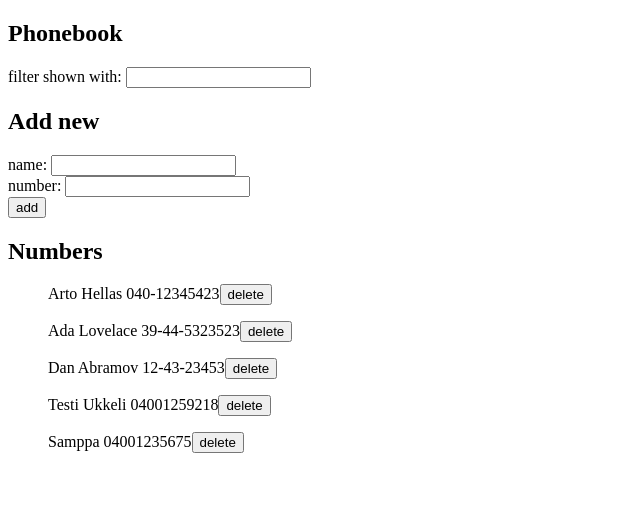
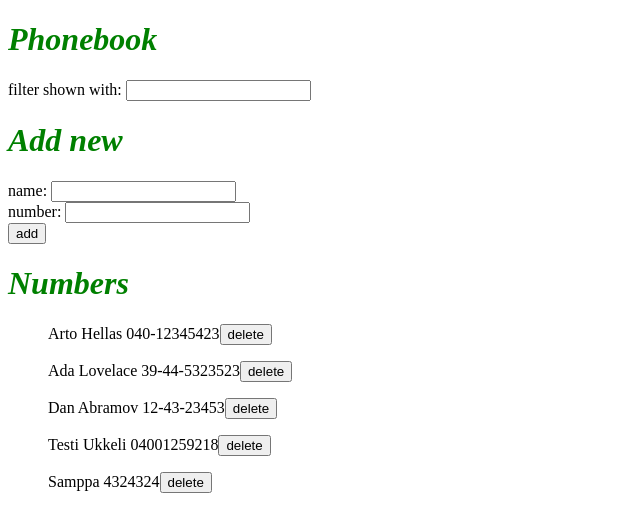
Before and after one commit to Samuliej/Fullstack-osa2, a React (Create React App) app in the folder puhelinluettelo/: page / in a window 1280 px wide. Shown: the top 532 px of the page, without its empty margins (0-640 px from the left). Built offline with nearby package versions, Linux system fonts and the light colour scheme; data requests are answered from the project's data file.

Commit message:
2.19: puhelinluettelo step11 complete

```diff
--- a/puhelinluettelo/db.json
+++ b/puhelinluettelo/db.json
@@ -22,9 +22,8 @@
     },
     {
       "name": "Samppa",
-      "number": "04001235675",
-      "id": 6,
-      "newNumber": "0400987987"
+      "number": "4324324",
+      "id": 5
     }
   ]
 }
--- a/puhelinluettelo/src/App.js
+++ b/puhelinluettelo/src/App.js
@@ -1,7 +1,19 @@
 import { useState, useEffect } from 'react'
 import personSV from './services/persons'
+import './index.css'
 
 /*                      COMPONENTS                            */
+
+const Notification = ({message}) => {
+  if (message === '') {
+    return <div className="empty"></div>
+  }
+  return (
+    <div className="error">
+      {message}
+    </div>
+  )
+}
 
 const Person = props => {
  return ( <p>{props.name} {props.number}
@@ -10,7 +22,7 @@ const Person = props => {
   )
 }
 
-const Header = props => <h2>{props.text}</h2>
+const Header = props => <h1>{props.text}</h1>
 
 const Filter = props => {
   return (
@@ -72,6 +84,7 @@ const App = () => {
   const [newName, setNewName] = useState('')
   const [newNumber, setNewNumber] = useState('')
   const [filter, setFilter] = useState('')
+  const [errorMessage, setErrorMessage] = useState('')
 
   useEffect(() => {
     personSV
@@ -97,6 +110,7 @@ const App = () => {
       .create(personObject)
       .then(returnedPerson => {
         setPersons(persons.concat(returnedPerson))
+        setError(`Added ${returnedPerson.name}`, 5000)
         setNewName('')
         setNewNumber('')
       })
@@ -104,8 +118,19 @@ const App = () => {
       if (window.confirm(`${duplicate.name} is already added to the phonebook, do you want to
         replace the existing number with a new one?`)) {
         updatePerson(duplicate)
+      } else {
+          setError('Update cancelled by user', 5000)
+          setNewName('')
+          setNewNumber('')
       }
     }
+  }
+
+  const setError = (message, time) => {
+    setErrorMessage(message)
+    setTimeout(() => {
+      setErrorMessage('')
+    }, time)
   }
 
   const updatePerson = (person) => {
@@ -115,6 +140,12 @@ const App = () => {
       .update(id, newPerson)
       .then(returnedPerson => {
         setPersons(persons.map(person => person.id !== id ? person : returnedPerson))
+        setNewName('')
+        setNewNumber('')
+        setError(`Updated the phone number of ${returnedPerson.name}`, 5000)
+    })
+    .catch(error => {
+      setError(`something went wrong updating ${newPerson.name}`)
     })
   }
 
@@ -129,6 +160,7 @@ const App = () => {
         .then(initialPersons => {
           setPersons(initialPersons)
         })
+      setError(`User ${delPerson.name} removed`, 5000)
     }
   }
 
@@ -140,6 +172,7 @@ const App = () => {
   return (
     <div>
       <Header text="Phonebook"/>
+      <Notification message={errorMessage} />
       <Filter text="filter shown with: " value={filter} func={handleFilterChange} />
       <Header text="Add new"/>
       <Form submitAction={addPerson} nameInput={newName} nameChange={handlePersonChange}
--- /dev/null
+++ b/puhelinluettelo/src/index.css
@@ -0,0 +1,22 @@
+h1 {
+    color: green;
+    font-style: italic;
+}
+
+li {
+    color:grey;
+    padding-top: 3px;
+    font-size: 15px;
+}
+
+.error {
+    color: black;
+    background-color: lightgreen;
+    font-size: 20px;
+    font-style: solid;
+    border-style: solid;
+    border-radius: 5px;
+    padding: 10px;
+    margin-bottom: 10px;
+    text-align: center;
+}
```
